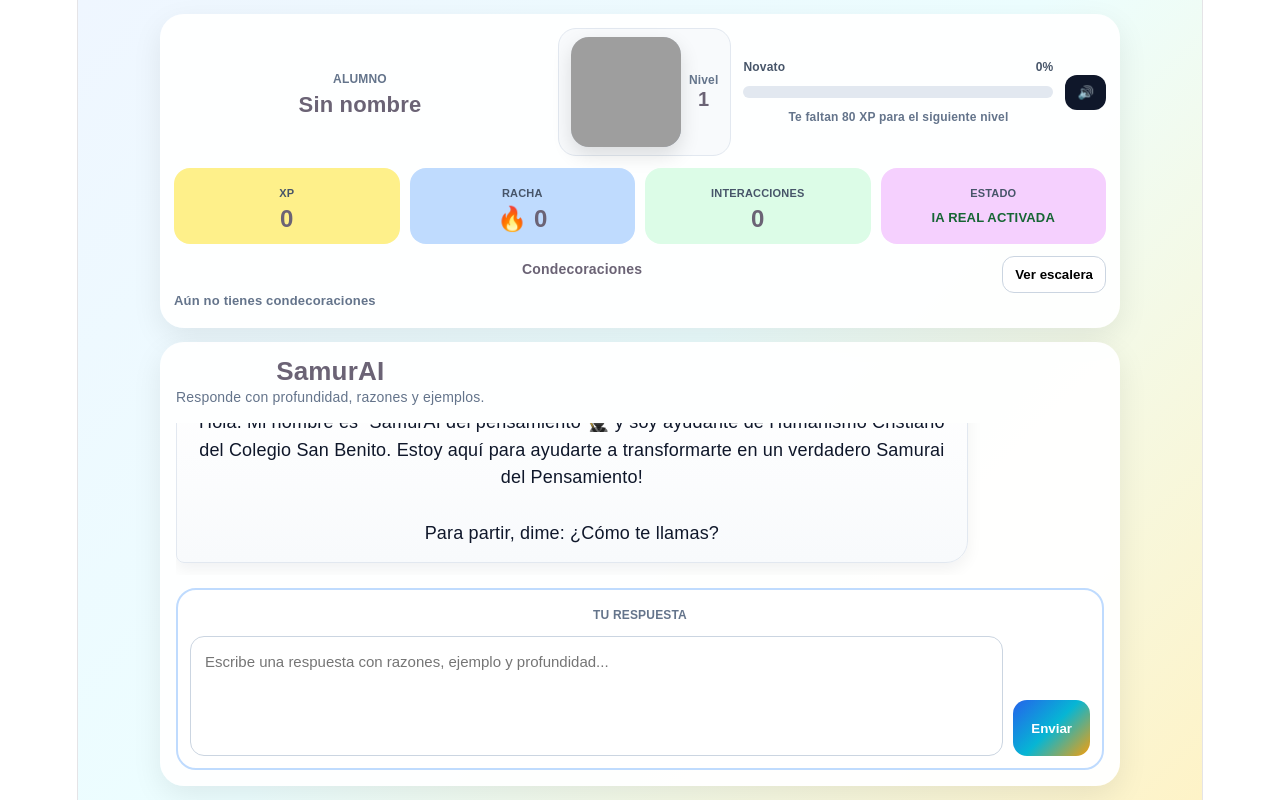
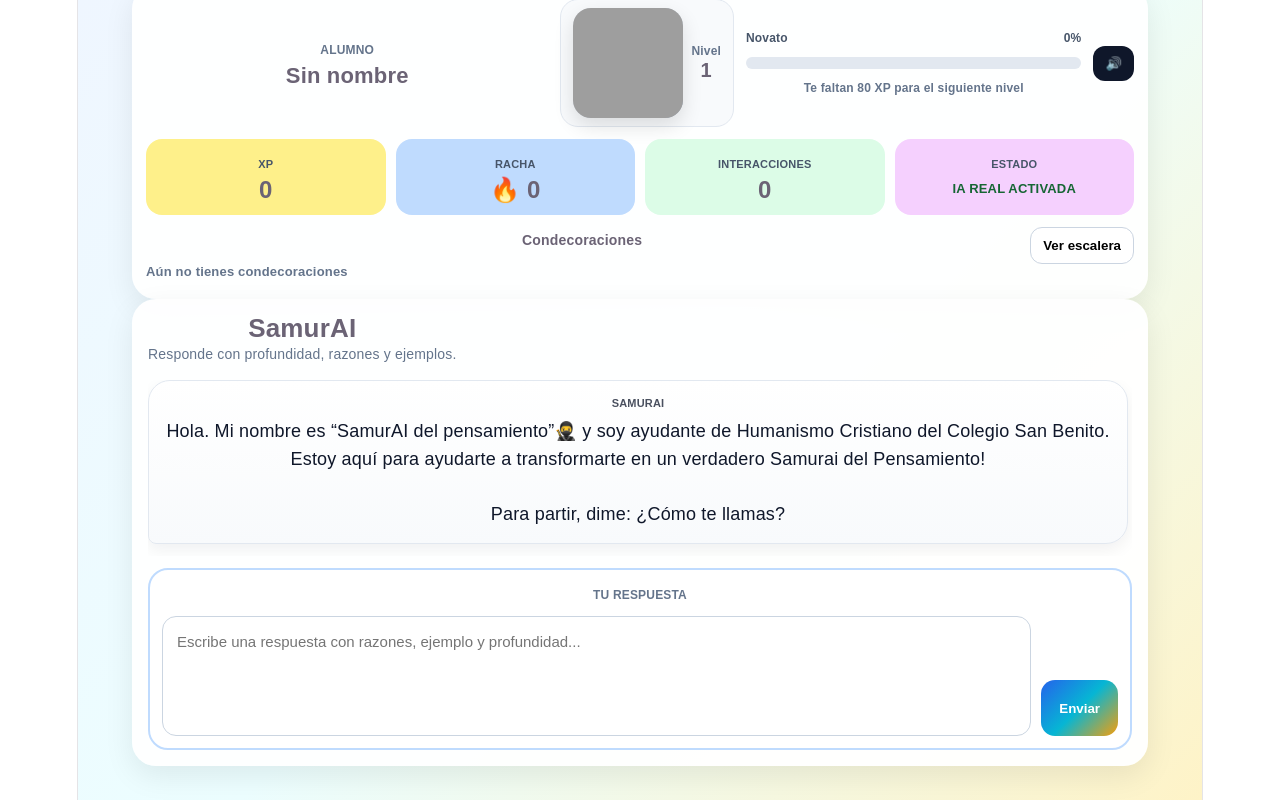
Before and after one commit to agazmuri-ui/samurai-app, a React (Vite) app: page / in a window 1280 px wide. Both pictures are taken after a click on the button "🚀 Entrar a la batalla!". Built offline with nearby package versions, Linux system fonts and the light colour scheme; grey boxes are pictures that could not be loaded.

Commit message:
feat: full width layout

```diff
--- a/src/App.jsx
+++ b/src/App.jsx
@@ -515,7 +515,7 @@
           boxSizing: "border-box",
         }}
       >
-        <div style={{ ...cardStyle({ width: "100%", maxWidth: 460, textAlign: "center" }) }}>
+        <div style={{ ...cardStyle({ width: "100%", textAlign: "center" }) }}>
           <div style={{ fontSize: 64, marginBottom: 10 }}>🥷</div>
           <h1 style={{ margin: 0, fontSize: 28, lineHeight: 1.15 }}>
             SamurAI del pensamiento
@@ -562,15 +562,13 @@
       }}
     >
       <div
-        style={{
-          maxWidth: 960,
-          height: "100%",
-          margin: "0 auto",
-          display: "flex",
-          flexDirection: "column",
-          gap: 14,
-        }}
-      >
+  style={{
+    width: "100%",
+    minHeight: "100vh",
+    padding: "20px 40px",
+    boxSizing: "border-box",
+  }}
+>
         <div
           style={{
             ...cardStyle({
@@ -939,7 +937,7 @@
                 >
                   <div
                     style={{
-                      maxWidth: "82%",
+                      maxWidth: "100%",
                       borderRadius: isUser ? "22px 22px 8px 22px" : "22px 22px 22px 8px",
                       padding: "14px 16px",
                       lineHeight: 1.55,
```
